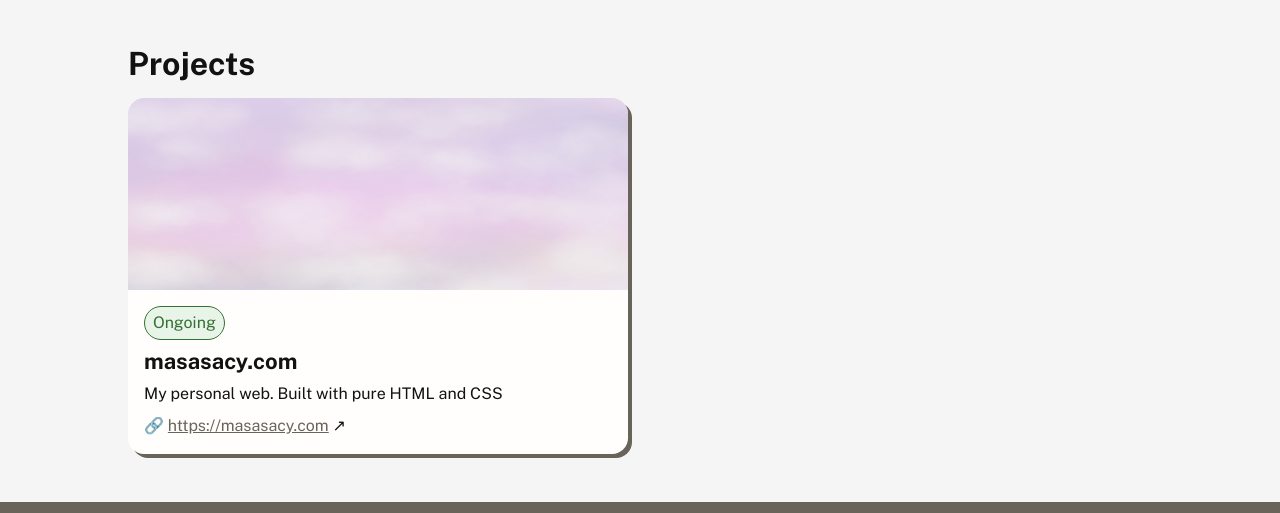
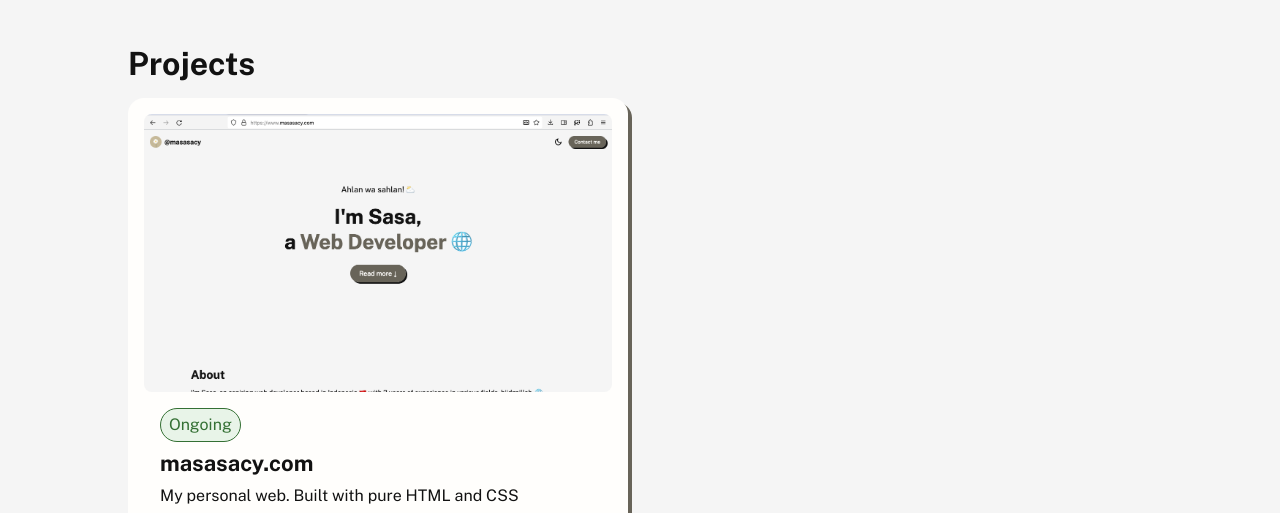
Before and after one commit to masasacy/masasacy, a plain HTML site: page index.html in a window 1280 px wide. Shown: the part 1017-1530 px from the top of the page. Drawn offline with nearby package versions, Linux system fonts and the light colour scheme.

Commit message:
fix: Auto resize cover image of project

```diff
--- a/index.html
+++ b/index.html
@@ -58,7 +58,7 @@
                     <h2>Projects</h2>
                     <section class="projects-list">
                         <div class="project">
-                            <img src="/img/image-hero-background.jpg" alt="Project cover">
+                            <img src="/img/image-project-1.png" alt="Project cover">
                             <div class="project-detail">
                                 <div class="status ongoing">
                                     <p>Ongoing</p>
--- a/styles/main.css
+++ b/styles/main.css
@@ -241,11 +241,13 @@ span::before {
     border-radius: 16px;
     box-shadow: 4px 4px var(--brown-primary);
     max-width: 500px;
+    padding: 16px;
 }
 
 .project img {
-    height: 192px;
-    border-radius: 16px 16px 0 0;
+    max-width: 100%;
+    height: auto;
+    border-radius: 8px;
 }
 
 .project-detail {
```
Also changed, not shown: img/image-project-1.png (added).
